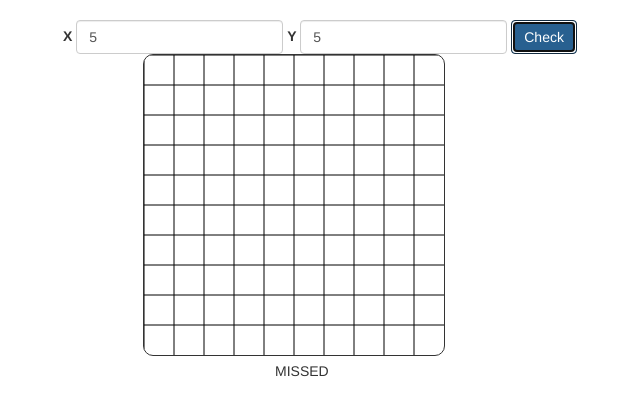
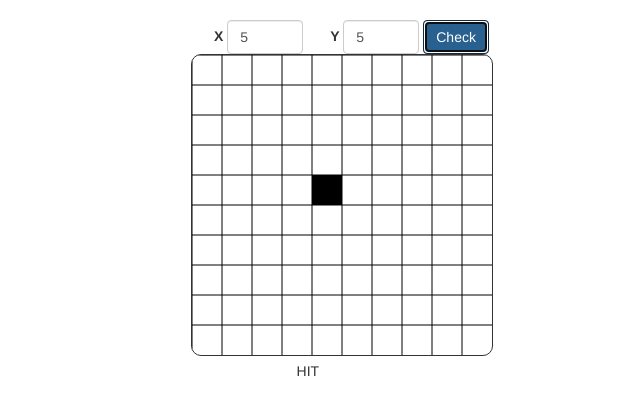
Before and after one commit to MariaKrusteva/Battleships, a website: page index.html in a window 1280 px wide. Both pictures are taken after typing "5", "5" into the empty fields and a click on the button "Check". Shown: the whole page, without its empty margins (257-897 px from the left). Drawn offline with nearby package versions, Linux system fonts and the light colour scheme.

Commit message:
Working version

```diff
--- a/app.js
+++ b/app.js
@@ -21,26 +21,6 @@ function drawCanvas(){
       context.lineTo(width, i);
       context.stroke();
   });
-}
-
-function Point(x, y, size, ctx){
-  this.x = x;
-  this.y = y;
-  this.size = size;
-  this.ctx = ctx;
-
-  this.getX = function(){
-    return this.x;
-  }
-
-  this.getY = function(){
-    return this.y;
-  }
-
-  this.print = function(){
-    this.ctx.fillRect(this.x * this.size, this.y * this.size, this.size, this.size);
-  }
-
 }
 
 function getRandomInt(min, max) {
@@ -110,39 +90,67 @@ function getShip(shipSize){
 }
 
 function checkForHit(points, enteredX, enteredY){
-  var result = false;
-  points.forEach(function(point) {
+  var result = -1;
+  points.forEach(function(point, index) {
     if(point.getX() == enteredX && point.getY() == enteredY){
+      result = index;
       point.print();
-      result = true;
     }
   })
+
+  return result;
+}
+
+function numberOfEqivalentPoints(points) {
+  var result = 0;
+  points.forEach(function(point1) {
+    points.forEach(function(point2) {
+      if(point1.equivalent(point2)) {
+        result++;
+      }
+    })
+  })
+  return result;
+}
+
+function generateShips(size1, size2, size3) {
+  var result = null;
+  do {
+    result = _.union(getShip(size1), getShip(size2), getShip(size3));
+  }
+  while(numberOfEqivalentPoints(result) > size1 + size2 + size3);
+
+  // result.forEach(function(p){
+  //   console.log(p.getX() + 1, p.getY()+ 1)
+  // })
   return result;
 }
 
 $(document).ready(function() {
   drawCanvas();
   var
-    ships = _.union(getShip(5), getShip(4), getShip(4)),
+    ships = generateShips(5,4,4),
     hits = 0,
     enteredX = null,
-    enteredY = null;
+    enteredY = null,
+    index = null;
 
-    console.log(ships);
 
   $('#checkForHitButton').on('click', function(event) {
     event.preventDefault();
-    enteredX = $('#xCoordinate').val();
-    enteredY = $('#yCoordinate').val();
+    enteredX = $('#xCoordinate').val() - 1;
+    enteredY = $('#yCoordinate').val() - 1;
     $('#message').empty();
-    if(checkForHit(ships, enteredX, enteredY)){
+
+    index = checkForHit(ships, enteredX, enteredY);
+    if(index > -1){
       $('#message').html('HIT');
-      hits += 1;
+      ships.splice(index, 1)
     }
     else{
       $('#message').html('MISSED');
     }
-    if(hits === ships.length) {
+    if(ships.length === 0) {
       alert('YOU WIN!');
     }
   })
--- a/index.html
+++ b/index.html
@@ -10,11 +10,11 @@
         <form class="form-inline">
           <div class="form-group">
             <label>X</label>
-            <input type="number" class="form-control" id="xCoordinate">
+            <input type="number" class="form-control" id="xCoordinate" min=1 max=10>
           </div>
           <div class="form-group">
             <label>Y</label>
-            <input type="number" class="form-control" id="yCoordinate">
+            <input type="number" class="form-control" id="yCoordinate" min=1 max=10>
           </div>
           <button class="btn btn-primary" id="checkForHitButton">Check</button>
         </form>
@@ -28,6 +28,7 @@
     <script src="bower_components/jquery/dist/jquery.js"></script>
     <script src="bower_components/bootstrap/dist/js/bootstrap.min.js"></script>
     <script src="bower_components/underscore/underscore.js"></script>
+    <script src="point.js"></script>
     <script src="app.js"></script>
 
 </body>
--- /dev/null
+++ b/point.js
@@ -0,0 +1,27 @@
+function Point(x, y, size, ctx){
+
+  this.getX = function() {
+    return x;
+  }
+
+  this.getY = function() {
+    return y;
+  }
+
+  this.getSize = function() {
+    return size;
+  }
+
+  this.getCtx = function() {
+    return ctx;
+  }
+
+}
+
+Point.prototype.print = function() {
+  this.getCtx().fillRect(this.getX() * this.getSize(), this.getY() * this.getSize(), this.getSize(), this.getSize());
+}
+
+Point.prototype.equivalent = function(point) {
+  return this.getX() === point.getX() && this.getY() === point.getY();
+}
--- a/style.css
+++ b/style.css
@@ -4,13 +4,12 @@
 
 #container {
   margin: 0 auto;
-  width: 50%;
+  width: 30%;
   margin-top: 20px;
 }
 
-#innerContainer {
-  margin: 0 auto;
-  width: 75%;
+.form-group {
+    margin-left: 23px;
 }
 
 #message {
```
